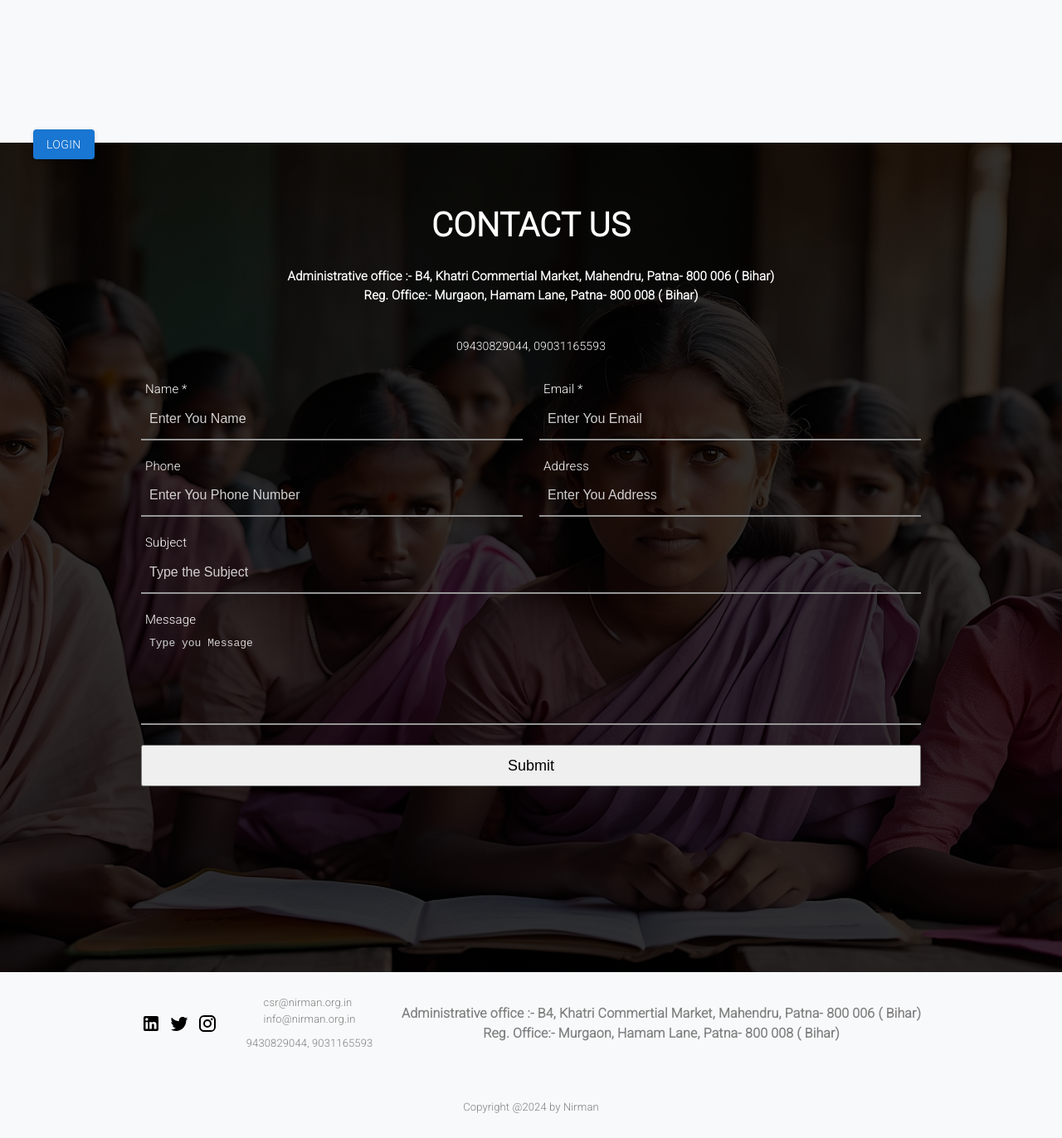
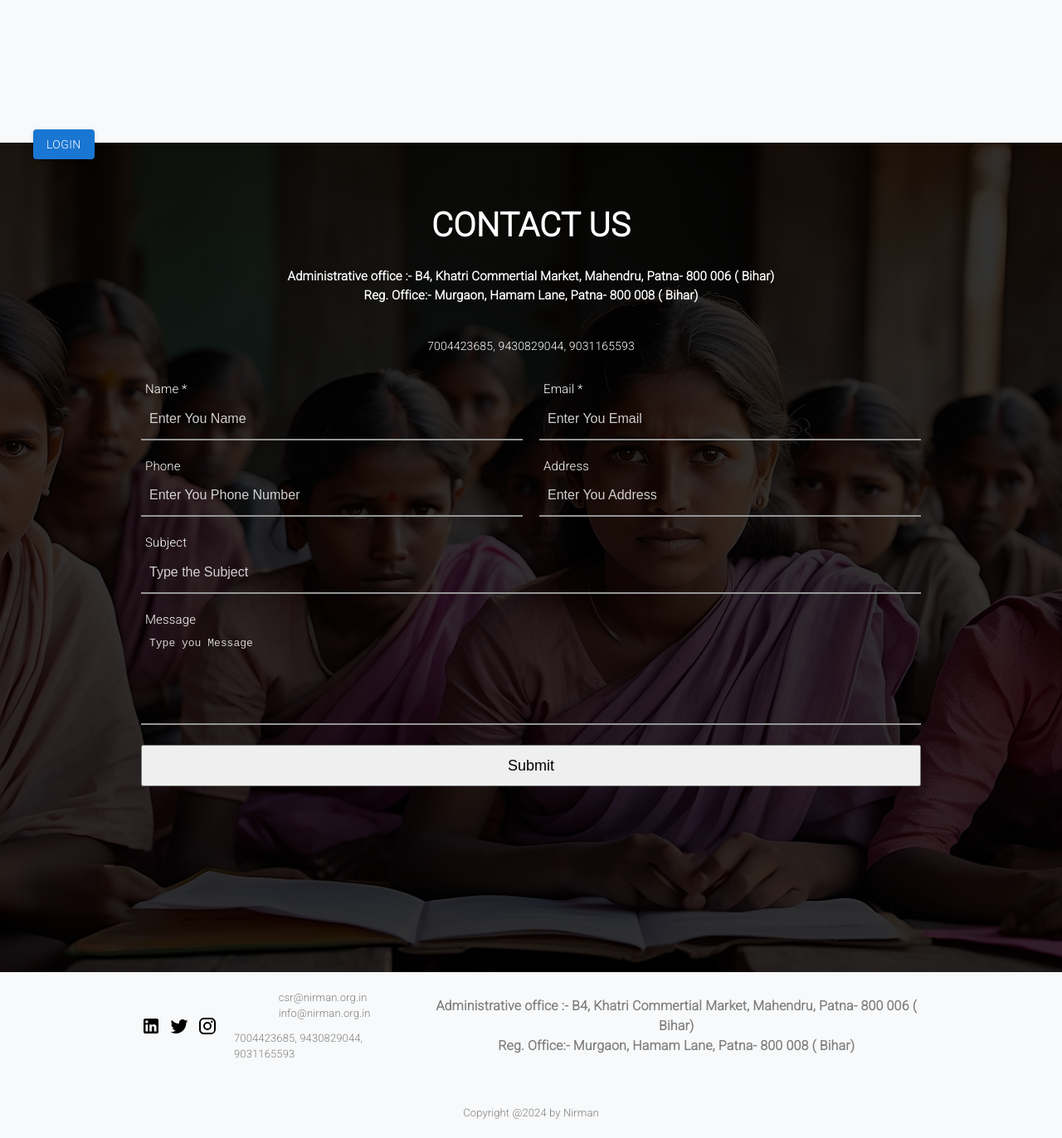
Before and after one commit to ishanyadav13290/Nirman-NGO--Frontend, a React (Create React App) app: page /CMS/ModifyAuditReports in a window 1280 px wide. Shown: the part 568-1940 px from the top of the page at 83% size. Built offline with nearby package versions, Linux system fonts and the light colour scheme; no server answers; a web font is replaced by a local one.

Commit message:
number removed

```diff
--- a/src/Components/Footer/Footer.jsx
+++ b/src/Components/Footer/Footer.jsx
@@ -85,7 +85,7 @@ Reg. Office:-	Murgaon, Hamam Lane, Patna- 800 008 ( Bihar)
 
                 </Typography>
                 <Typography color={"white"} fontSize={"14px"}>
-                09430829044, 09031165593
+                7004423685, 9430829044, 9031165593
                 </Typography>
               </Box>
               <Box
@@ -229,7 +229,7 @@ Reg. Office:-	Murgaon, Hamam Lane, Patna- 800 008 ( Bihar)
             >
               <Typography fontSize={"13px"}>csr@nirman.org.in
               <br/>info@nirman.org.in</Typography>
-              <Typography fontSize={"13px"}>9430829044, 9031165593</Typography>
+              <Typography fontSize={"13px"}>7004423685, 9430829044, 9031165593</Typography>
             </Box>
             <Box textAlign={"center"}>
               <Typography fontWeight={"bold"} color={"gray"}>
```
Also changed, not shown: 8 other files (tests, documents, lock files or other folders).
